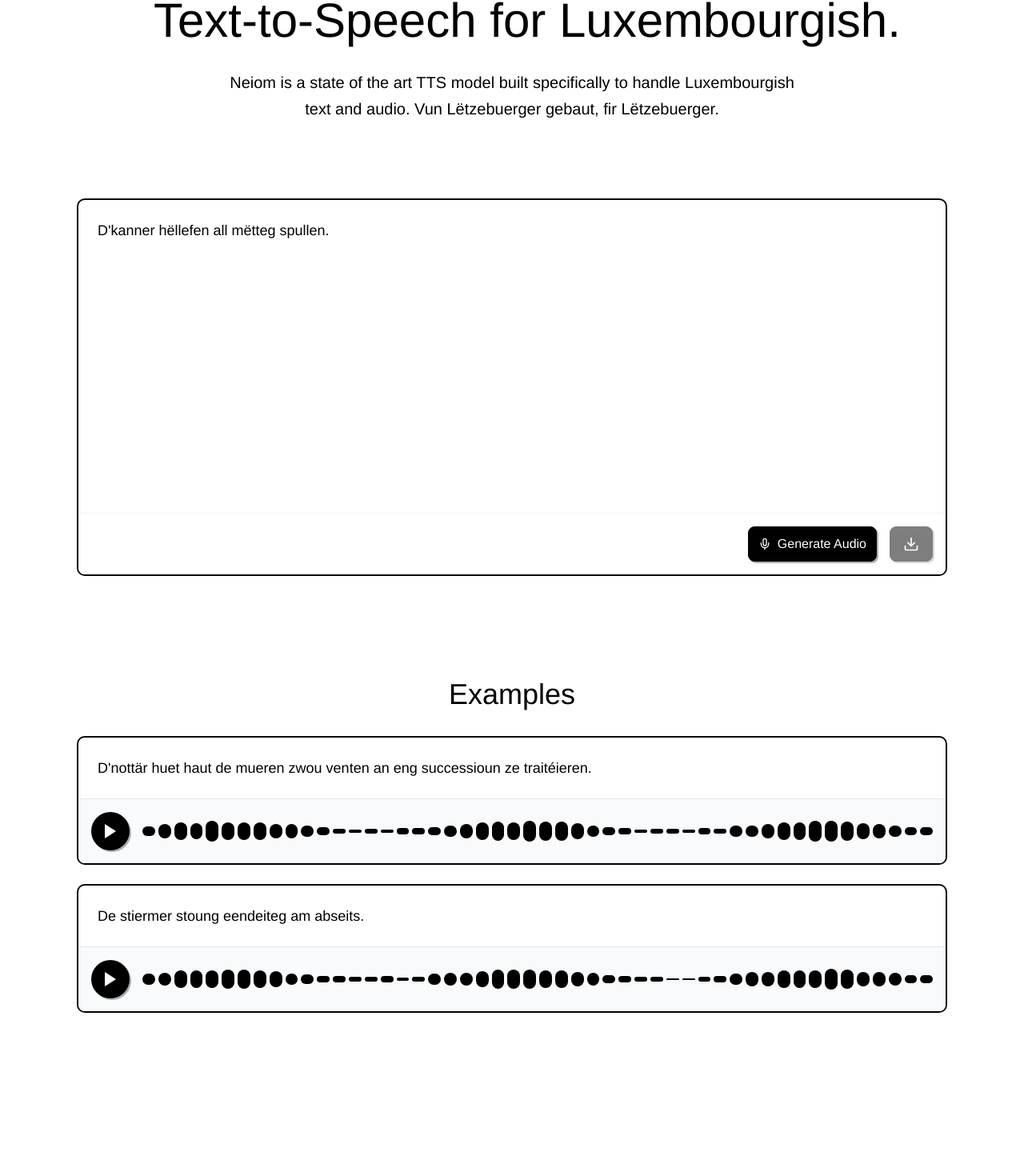
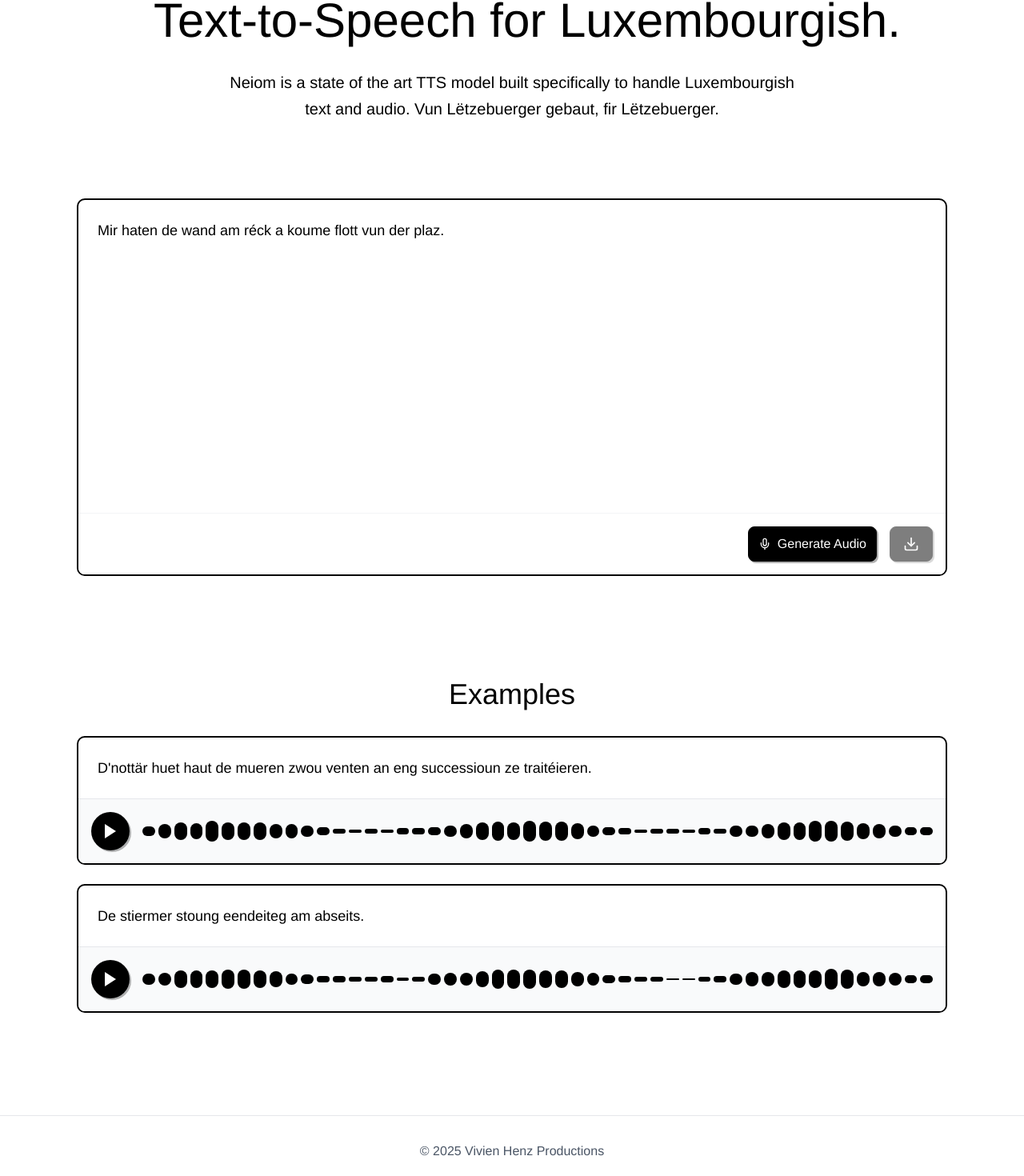
Before and after one commit to Wavemark-Systems/wavemark-nextjs, a Next.js app: page / in a window 1280 px wide. Shown: the part 184-1654 px from the top of the page at 80% size. Before the commit the page ends 1514 px from the top, so only its background shows below. Built offline with nearby package versions, Linux system fonts and the light colour scheme.

Commit message:
final tweak

```diff
--- a/src/app/page.tsx
+++ b/src/app/page.tsx
@@ -2,6 +2,7 @@
 import TopBar from "@/components/landing_page/TopBar";
 import Demo from "@/components/landing_page/Demo";
 import Examples from "@/components/landing_page/Examples";
+import Footer from "@/components/landing_page/Footer";
 
 export default function Home() {
   return (
@@ -10,6 +11,7 @@
       <Hero />
       <Demo />
       <Examples />
+      <Footer />
     </div>
   );
 }
--- a/src/components/landing_page/Demo.tsx
+++ b/src/components/landing_page/Demo.tsx
@@ -6,7 +6,7 @@
 import { track } from '@vercel/analytics';
 
 export default function Demo() {
-  const [text, setText] = useState("D'kanner hëllefen all mëtteg spullen.");
+  const [text, setText] = useState("Mir haten de wand am réck a koume flott vun der plaz.");
   const { loading, error, generateSpeech, downloadAudio, audioURL } = useTTS();
   const [isPlaying, setIsPlaying] = useState(false);
   const [barCount, setBarCount] = useState(60);
--- /dev/null
+++ b/src/components/landing_page/Footer.tsx
@@ -0,0 +1,11 @@
+export default function Footer() {
+  return (
+    <footer className="w-full border-t border-gray-200 py-8 px-4 sm:px-6 lg:px-8 mt-16">
+      <div className="max-w-6xl mx-auto text-center">
+        <p className="text-sm sm:text-base text-gray-600">
+          © 2025 Vivien Henz Productions
+        </p>
+      </div>
+    </footer>
+  );
+}
```
